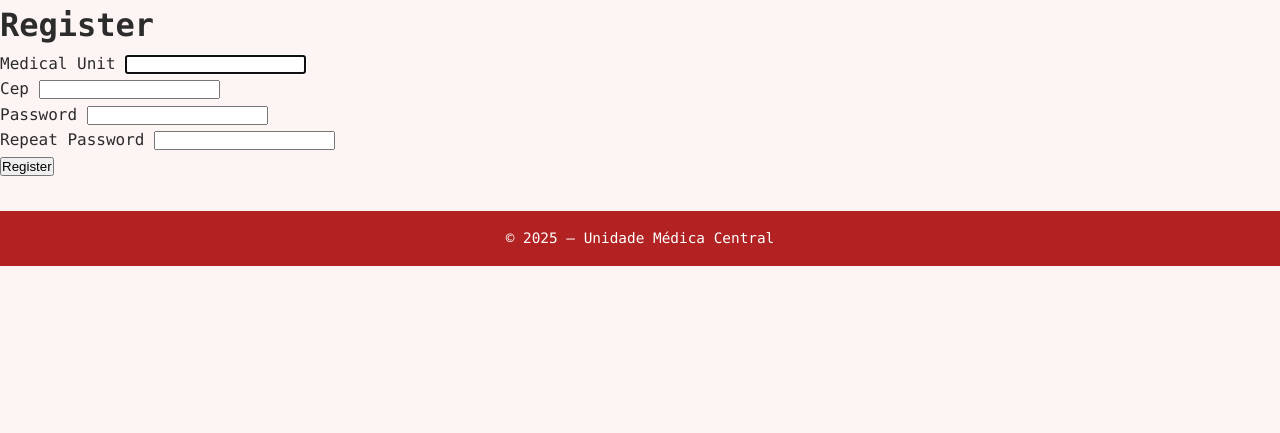
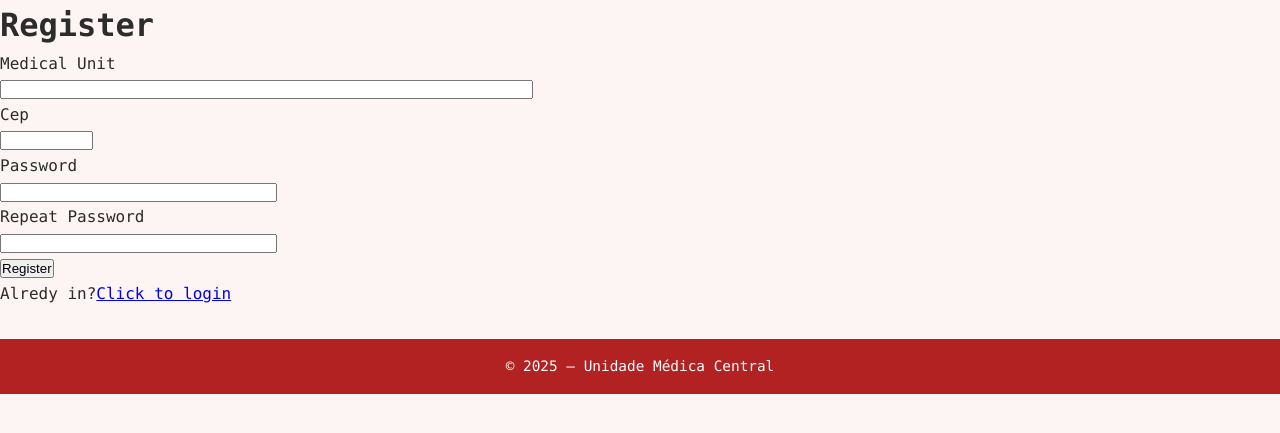
Before and after one commit to tiagosilva110/regional-health-visualizer, a Flask app: page /register in a window 1280 px wide. Shown: the part 188-621 px from the top of the page. Run offline with Flask 3, Linux system fonts and the light colour scheme; some libraries are stand-ins or nearby versions.

Commit message:
removed bootstrap

```diff
--- a/app/routes.py
+++ b/app/routes.py
@@ -9,7 +9,6 @@ from app.forms import LoginForm, RegistrationForm
 
 @app.route('/')
 @app.route('/index')
-@login_required
 def index():
     return render_template("index.html")
 
@@ -28,7 +27,7 @@ def login():
         if not next_page or urlsplit(next_page).netloc != '':
             next_page = url_for('index')
         return redirect(next_page)
-    return render_template("login_um.html", title='Sign in', form=form)
+    return render_template("login.html", title='Sign in', form=form)
 
 @app.route("/register")
 def register():
@@ -43,4 +42,4 @@ def register():
         flash('Congrats, now you are registered!')
         return redirect(url_for('login'))
 
-    return render_template("register_um.html", title="Register", form=form)
+    return render_template("register.html", title="Register", form=form)
--- a/app/templates/base.html
+++ b/app/templates/base.html
@@ -8,7 +8,9 @@
     {% else %}
     <title>Welcome to RHV</title>
     {% endif %}
+
     <style>
+
     :root {
       --bg: #fdf4f4;
       --fg: #2c2c2c;
--- a/app/templates/bootsrap_wtf.html
+++ /dev/null
@@ -1,70 +0,0 @@
-{% macro form_field(field, autofocus) %}
-  {%- if field.type == 'BooleanField' %}
-  <div class="form-check mb-3">
-    {{ field(class='form-check-input') }}
-    {{ field.label(class='form-check-label') }}
-  </div>
-  {%- elif field.type == 'RadioField' %}
-    {{ field.label(class='form-label') }}
-    {%- for item in field %}
-    <div class="form-check{% if loop.last %} mb-3{% endif %}">
-      {{ item(class='form-check-input') }}
-      {{ item.label(class='form-check-label') }}
-    </div>
-    {%- endfor %}
-  {%- elif field.type == 'SelectField' %}
-    {{ field.label(class='form-label') }}
-    {{ field(class='form-select mb-3') }}
-  {%- elif field.type == 'TextAreaField' %}
-  <div class="mb-3">
-    {{ field.label(class='form-label') }}
-    {% if autofocus %}
-      {{ field(class='form-control' + (' is-invalid' if field.errors else ''), autofocus=True) }}
-    {% else %}
-      {{ field(class='form-control' + (' is-invalid' if field.errors else '')) }}
-    {% endif %}
-    {%- for error in field.errors %}
-    <div class="invalid-feedback">{{ error }}</div>
-    {%- endfor %}
-  </div>
-  {%- elif field.type == 'SubmitField' %}
-  {{ field(class='btn btn-primary mb-3') }}
-  {%- else %}
-  <div class="mb-3">
-    {{ field.label(class='form-label') }}
-    {% if autofocus %}
-      {{ field(class='form-control' + (' is-invalid' if field.errors else ''), autofocus=True) }}
-    {% else %}
-      {{ field(class='form-control' + (' is-invalid' if field.errors else '')) }}
-    {% endif %}
-    {%- for error in field.errors %}
-    <div class="invalid-feedback">{{ error }}</div>
-    {%- endfor %}
-  </div>
-  {%- endif %}
-{% endmacro %}
-
-{% macro quick_form(form, action="", method="post", id="", novalidate=False) %}
-<form
-  {%- if action != None %} action="{{ action }}"{% endif -%}
-  {%- if method %} method="{{ method }}"{% endif %}
-  {%- if id %} id="{{ id }}"{% endif -%}
-  {%- if novalidate %} novalidate{% endif -%}>
-  {{ form.hidden_tag() }}
-  {%- for field, errors in form.errors.items() %}
-    {%- if form[field].widget.input_type == 'hidden' %}
-      {%- for error in errors %}
-      <div class="invalid-feedback">{{ error }}</div>
-      {%- endfor %}
-    {%- endif %}
-  {%- endfor %}
-
-  {% set ns = namespace(first_field=true) %}
-  {%- for field in form %}
-    {% if field.widget.input_type != 'hidden' -%}
-      {{ form_field(field, ns.first_field) }}
-      {% set ns.first_field = false %}
-    {%- endif %}
-  {%- endfor %}
-</form>
-{% endmacro %}
--- /dev/null
+++ b/app/templates/register.html
@@ -0,0 +1,40 @@
+{% extends "base.html" %}
+
+{% block content %}
+    <h1>Register</h1>
+    <form method="POST" action="{{ url_for('register')}}">
+        {{ form.hidden_tag() }}
+        <div>
+            {{ form.username.label }}</br>
+            {{ form.username(size=64) }}
+            {% for error in form.username.errors %}
+                <span>{{ error }}</span>
+            {% endfor %}
+        </div>
+        <div>
+            {{ form.cep.label }}</br>
+            {{ form.cep(size=9) }}
+            {% for error in form.username.errors %}
+                <span>{{ error }}</span>
+            {% endfor %}
+        </div>
+        <div>
+            {{ form.password.label }}</br>
+            {{ form.password(size=32) }}
+            {% for error in form.username.errors %}
+                <span>{{ error }}</span>
+            {% endfor %}
+        </div>
+        <div>
+            {{ form.password2.label }}</br>
+            {{ form.password2(size=32) }}
+            {% for error in form.username.errors %}
+                <span>{{ error }}</span>
+            {% endfor %}
+        </div>
+
+        {{ form.submit() }}
+
+    </form>
+    <p>Alredy in?<a href="{{ url_for('login') }}">Click to login</a></p>
+{% endblock%}
--- a/app/templates/register_um.html
+++ /dev/null
@@ -1,7 +0,0 @@
-{% extends "base.html" %}
-{% import "bootsrap_wtf.html" as wtf %}
-
-{% block content %}
-    <h1>Register</h1>
-    {{ wtf.quick_form(form) }}
-{% endblock%}
```
Also changed, not shown: app/templates/login.html (added, +26 -0 lines), app/templates/login_um.html (deleted, +0 -9 lines).
